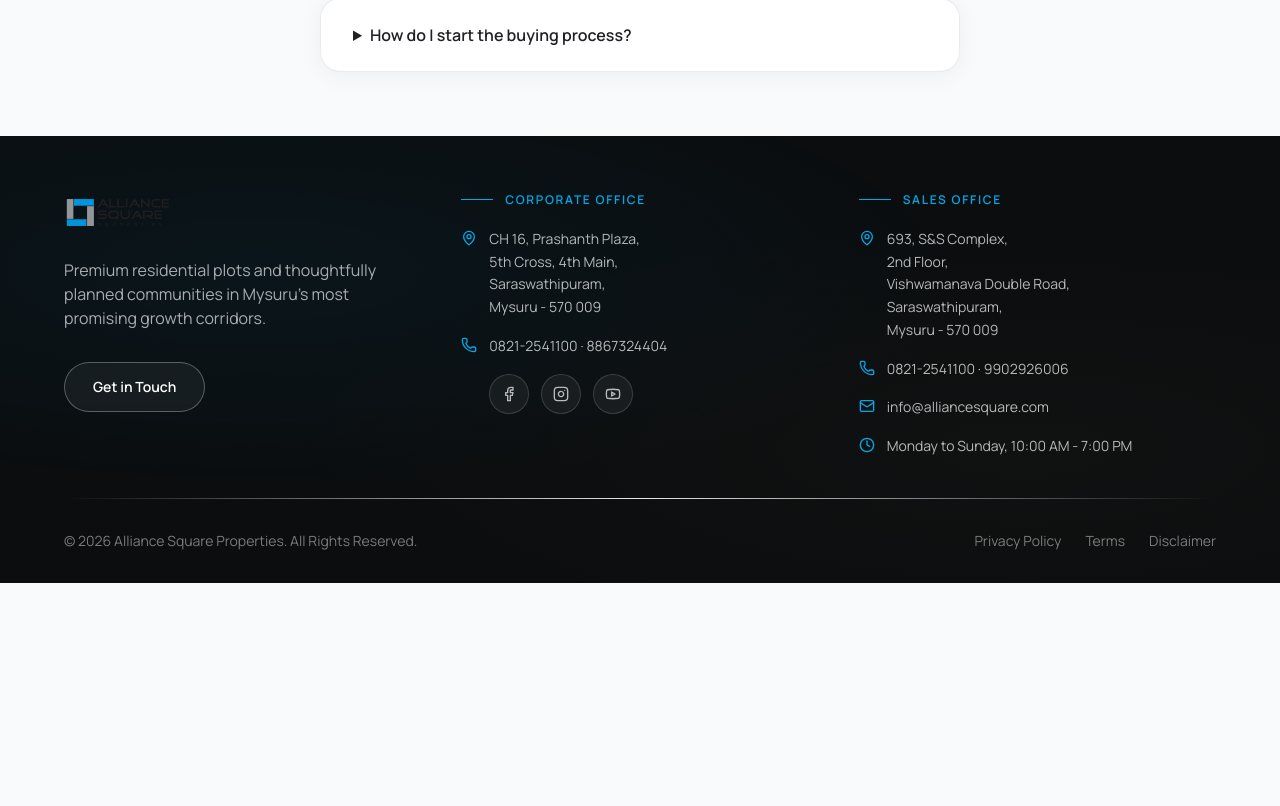
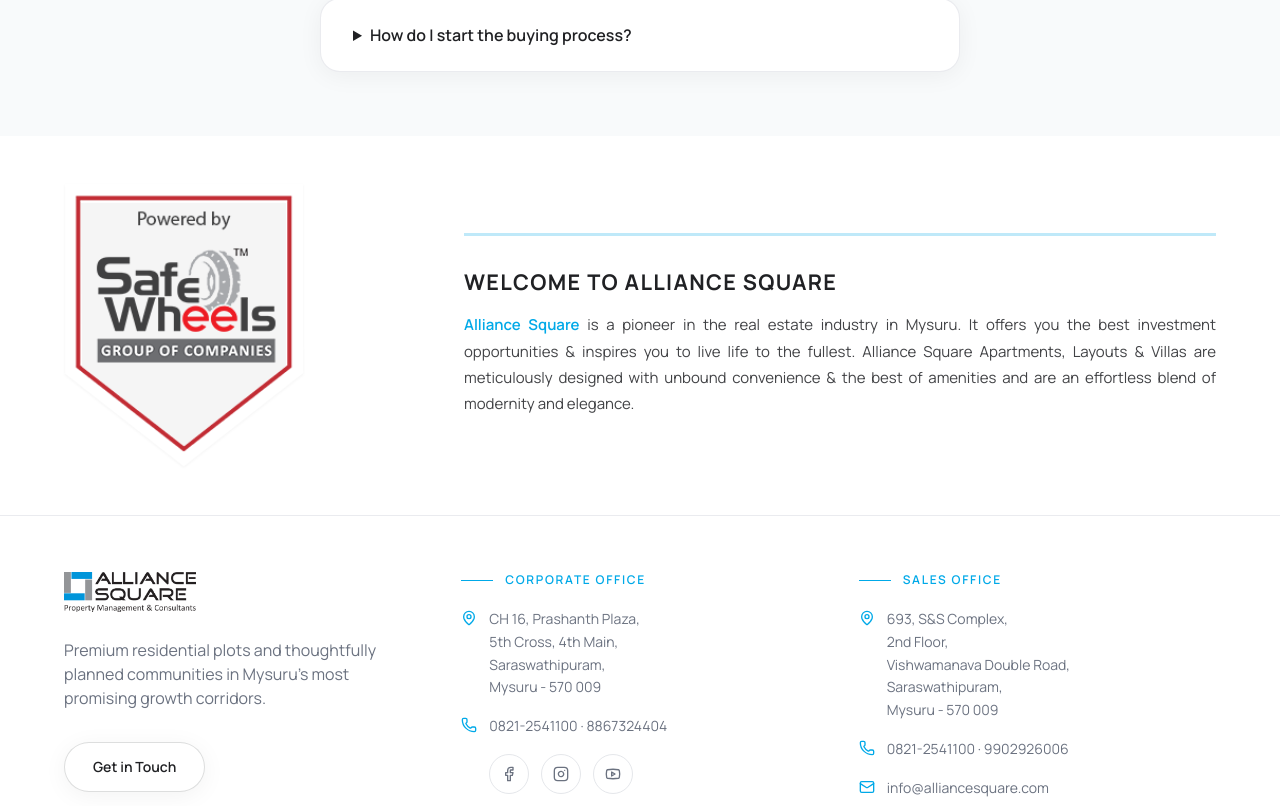
Before and after one commit to chethud/Alliance-Square, a Next.js app: page /faqs in a window 1280 px wide. Shown: the part 1414-2220 px from the top of the page. Before the commit the page ends 1997 px from the top, so only its background shows below. Built offline with nearby package versions, Linux system fonts and the light colour scheme.

Commit message:
Update company stats, add Safe Wheels branding, and restyle footer.
Align years, layouts, and customer counts across the site; add the Safe Wheels section before the footer on all pages and switch the footer to a white theme.

Co-authored-by: Cursor <cursoragent@cursor.com>

```diff
--- a/src/app/about/page.tsx
+++ b/src/app/about/page.tsx
@@ -14,9 +14,9 @@ import {
 } from "@/data/about";
 
 export const metadata: Metadata = createPageMetadata({
-  title: "About Alliance Square Properties | 25+ Years in Mysuru Real Estate",
+  title: "About Alliance Square Properties | 20+ Years in Mysuru Real Estate",
   description:
-    "Learn about Alliance Square Properties — a pioneer in Mysuru real estate with 25+ years of excellence, professional services, and thousands of happy customers.",
+    "Learn about Alliance Square Properties — a pioneer in Mysuru real estate with 20+ years of excellence, professional services, and thousands of happy customers.",
   path: "/about",
   image: aboutBanner,
 });
--- a/src/app/layout.tsx
+++ b/src/app/layout.tsx
@@ -2,6 +2,7 @@ import type { Metadata } from "next";
 import Script from "next/script";
 
 import { Navbar } from "@/components/layout/Navbar";
+import { SafeWheelsBranding } from "@/components/layout/SafeWheelsBranding";
 import { Footer } from "@/components/layout/Footer";
 import { FloatingActions } from "@/components/layout/FloatingActions";
 import { OrganizationSchema } from "@/components/seo/StructuredData";
@@ -27,6 +28,7 @@ export default function RootLayout({
         <OrganizationSchema />
         <Navbar />
         <main>{children}</main>
+        <SafeWheelsBranding />
         <Footer />
         <FloatingActions />
       </body>
--- a/src/components/home/BrandIntro.tsx
+++ b/src/components/home/BrandIntro.tsx
@@ -1,7 +1,7 @@
 import Link from "next/link";
 import { FadeIn } from "@/components/ui/Motion";
 import { SectionHeader } from "@/components/ui/SectionHeader";
-import { company } from "@/data/company";
+import { company, stats } from "@/data/company";
 
 export function BrandIntro() {
   return (
@@ -13,7 +13,7 @@ export function BrandIntro() {
               label="Who We Are"
               title={
                 <>
-                  25+ Years of Building
+                  {stats.years}+ Years of Building
                   <br />
                   Trust in Mysuru Real Estate.
                 </>
--- a/src/components/home/TestimonialCarousel.tsx
+++ b/src/components/home/TestimonialCarousel.tsx
@@ -6,6 +6,7 @@ import Link from "next/link";
 import { AnimatePresence, motion, useReducedMotion } from "framer-motion";
 import { BadgeCheck, ChevronLeft, ChevronRight } from "lucide-react";
 import { SectionHeader } from "@/components/ui/SectionHeader";
+import { stats } from "@/data/company";
 import { testimonials } from "@/data/testimonials";
 import type { Testimonial } from "@/types";
 import { cn } from "@/lib/utils";
@@ -46,7 +47,7 @@ function TestimonialImagePanel({ testimonial }: { testimonial: Testimonial }) {
           )}
 
           <p className="mt-4 border-t border-white/10 pt-4 text-xs font-medium tracking-wide text-white/75">
-            4,000+ Happy Customers
+            {stats.customers.toLocaleString("en-IN")}+ Happy Customers
           </p>
         </div>
       </div>
--- a/src/components/layout/Footer.tsx
+++ b/src/components/layout/Footer.tsx
@@ -31,7 +31,7 @@ function FooterContactItem({
   children: ReactNode;
 }) {
   return (
-    <p className="flex gap-3 text-sm leading-relaxed text-white/70">
+    <p className="flex gap-3 text-sm leading-relaxed text-cool-gray">
       <Icon className="mt-0.5 h-4 w-4 shrink-0 text-brand-cyan" aria-hidden="true" />
       <span>{children}</span>
     </p>
@@ -40,18 +40,17 @@ function FooterContactItem({
 
 export function Footer() {
   return (
-    <footer className="relative overflow-hidden bg-dark text-white">
-      <div className="absolute inset-0 bg-mesh-dark opacity-40" />
+    <footer className="relative overflow-hidden border-t border-light-gray/80 bg-white text-charcoal">
       <div className="container-main relative pt-12 pb-8 md:pt-14">
         <div className="grid items-start gap-10 sm:grid-cols-2 lg:grid-cols-12 lg:gap-x-10 lg:gap-y-12">
           <div className="sm:col-span-2 lg:col-span-4">
-            <Logo variant="light" />
-            <p className="mt-5 max-w-sm text-sm leading-relaxed text-white/65 md:text-base">
+            <Logo />
+            <p className="mt-5 max-w-sm text-sm leading-relaxed text-cool-gray md:text-base">
               {company.tagline}
             </p>
             <Link
               href="/contact"
-              className="btn-outline-light mt-8 inline-flex text-sm"
+              className="btn-secondary mt-8 inline-flex text-sm"
             >
               Get in Touch
             </Link>
@@ -88,7 +87,7 @@ export function Footer() {
                     target="_blank"
                     rel="noopener noreferrer"
                     aria-label={label}
-                    className="flex h-10 w-10 items-center justify-center rounded-full border border-white/15 bg-white/5 text-white/70 transition-all duration-300 hover:border-brand-cyan hover:bg-brand-cyan/10 hover:text-brand-cyan"
+                    className="flex h-10 w-10 items-center justify-center rounded-full border border-light-gray bg-white text-cool-gray transition-all duration-300 hover:border-brand-cyan hover:bg-brand-cyan/10 hover:text-brand-cyan"
                   >
                     <Icon className="h-4 w-4" aria-hidden="true" />
                   </a>
@@ -134,17 +133,17 @@ export function Footer() {
 
         <div className="divider-gradient mt-8 md:mt-10" />
         <div className="mt-8 flex flex-col gap-4 md:flex-row md:items-center md:justify-between">
-          <p className="text-sm text-white/45">
+          <p className="text-sm text-cool-gray">
             © {new Date().getFullYear()} Alliance Square Properties. All Rights Reserved.
           </p>
           <div className="flex flex-wrap gap-6">
-            <Link href="/privacy" className="text-sm text-white/45 transition-colors hover:text-brand-cyan">
+            <Link href="/privacy" className="text-sm text-cool-gray transition-colors hover:text-brand-cyan">
               Privacy Policy
             </Link>
-            <Link href="/terms" className="text-sm text-white/45 transition-colors hover:text-brand-cyan">
+            <Link href="/terms" className="text-sm text-cool-gray transition-colors hover:text-brand-cyan">
               Terms
             </Link>
-            <Link href="/disclaimer" className="text-sm text-white/45 transition-colors hover:text-brand-cyan">
+            <Link href="/disclaimer" className="text-sm text-cool-gray transition-colors hover:text-brand-cyan">
               Disclaimer
             </Link>
           </div>
--- /dev/null
+++ b/src/components/layout/SafeWheelsBranding.tsx
@@ -0,0 +1,45 @@
+import Image from "next/image";
+import Link from "next/link";
+import { company } from "@/data/company";
+
+export function SafeWheelsBranding() {
+  return (
+    <section
+      className="relative overflow-hidden bg-white pb-10 pt-10 md:pb-12 md:pt-12"
+      aria-labelledby="footer-welcome-heading"
+    >
+      <div className="container-main relative">
+        <div className="grid items-center gap-8 md:grid-cols-12 md:gap-10 lg:gap-12">
+          <div className="flex justify-center md:col-span-4 md:justify-start lg:col-span-4">
+            <div className="relative w-full max-w-[200px] sm:max-w-[220px] md:max-w-[240px]">
+              <Image
+                src="/images/brand/safewheels-footer-logo.png"
+                alt="Powered by Safe Wheels Group of Companies"
+                width={240}
+                height={280}
+                className="h-auto w-full object-contain drop-shadow-sm"
+              />
+            </div>
+          </div>
+
+          <div className="md:col-span-8 lg:col-span-8">
+            <div className="border-t-[3px] border-brand-cyan/25 pt-6 md:pt-8">
+              <h2
+                id="footer-welcome-heading"
+                className="text-lg font-bold uppercase tracking-[0.06em] text-charcoal sm:text-xl md:text-[1.35rem]"
+              >
+                Welcome to Alliance Square
+              </h2>
+              <p className="mt-4 text-sm leading-[1.75] text-charcoal/85 sm:text-[15px] md:text-justify">
+                <Link href="/" className="font-semibold text-brand-cyan transition-colors hover:text-deep-blue">
+                  {company.shortName}
+                </Link>{" "}
+                {company.footerWelcome}
+              </p>
+            </div>
+          </div>
+        </div>
+      </div>
+    </section>
+  );
+}
--- a/src/data/company.ts
+++ b/src/data/company.ts
@@ -15,12 +15,14 @@ export const company = {
   mobile: ["8867324404", "9902926006"],
   email: "info@alliancesquare.com",
   whatsapp: "919902926006",
+  footerWelcome:
+    "is a pioneer in the real estate industry in Mysuru. It offers you the best investment opportunities & inspires you to live life to the fullest. Alliance Square Apartments, Layouts & Villas are meticulously designed with unbound convenience & the best of amenities and are an effortless blend of modernity and elegance.",
 };
 
 export const stats: CompanyStats = {
-  years: 25,
-  layouts: 50,
-  customers: 4000,
+  years: 20,
+  layouts: 15,
+  customers: 5000,
   customerFocused: "100%",
 };
 
@@ -53,19 +55,19 @@ export const contact: ContactInfo = {
 export const whyAllianceFeatures: WhyAllianceFeature[] = [
   {
     number: "01",
-    title: "25+ Years of Experience",
+    title: "20+ Years of Experience",
     description:
-      "A quarter-century of real estate sector excellence in Mysuru, building lasting relationships with investors and homebuyers.",
+      "Two decades of real estate sector excellence in Mysuru, building lasting relationships with investors and homebuyers.",
   },
   {
     number: "02",
-    title: "4,000+ Happy Customers",
+    title: "5,000+ Happy Customers",
     description:
       "Thousands of families have trusted Alliance Square for transparent, hassle-free property purchases and registrations.",
   },
   {
     number: "03",
-    title: "50+ Layouts",
+    title: "15+ Layouts",
     description:
       "A diverse portfolio of residential layouts across Mysuru and emerging growth corridors.",
   },
```
Also changed, not shown: public/images/brand/safewheels-footer-logo.png (added).
